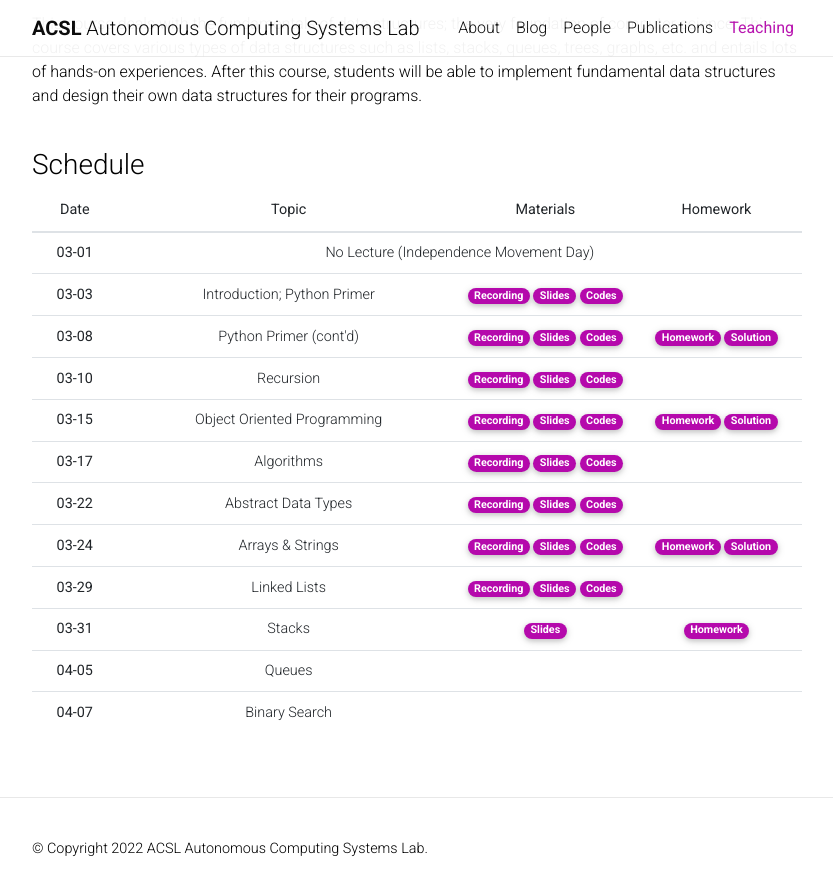
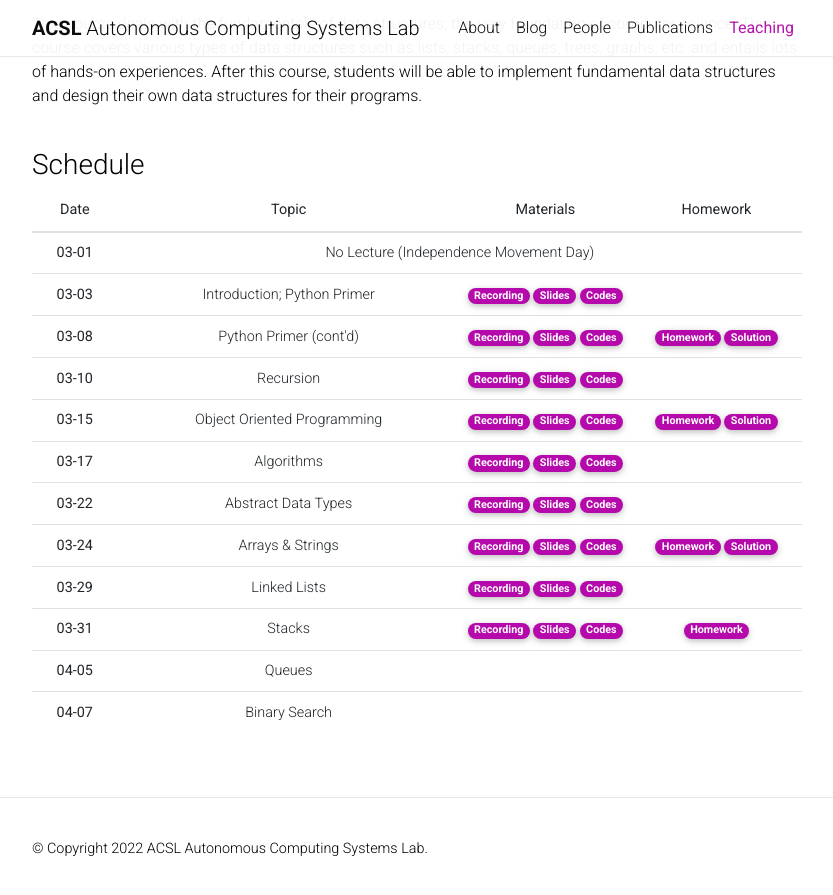
Before and after one commit to Uehwan/Uehwan.github.io, a Jekyll site: the page built from _teaching/datastruct22sp.md, in a window 1280 px wide and 900 px high, scrolled down 666 px. Shown: the top 895 px of the window, without its empty margins (223-1056 px from the left). Built offline with Jekyll 4.4.1, drawn with Linux system fonts in a browser that asks for light colours; nearby versions of some CDN libraries; comment, search, counter and statistics services are not loaded; a style sheet for code colours, icons or effects is not loaded.

Commit message:
[ds22sp] 22-03-31 post

```diff
--- a/_teaching/datastruct22sp.md
+++ b/_teaching/datastruct22sp.md
@@ -107,9 +107,9 @@
       <th scope="row">03-31</th>
       <td>Stacks</td>
       <td>
-        <!--a href="https://youtu.be/zgdbPrBmg5A" target="_blank" class="badge badge-pill" style="background-color:#B509AC;">Recording</a-->
+        <a href="https://youtu.be/riwHEOX2wlY" target="_blank" class="badge badge-pill" style="background-color:#B509AC;">Recording</a>
         <a href="https://docs.google.com/presentation/d/1rQczqk533EjGxJBMWhPtT93zl_5btLMaVX1QRi7S4L4/edit?usp=sharing" target="_blank" class="badge badge-pill" style="background-color:#B509AC;">Slides</a>
-        <!--a href="https://colab.research.google.com/drive/1S9OYcv8v-KU1w1RI_t7fEb78EGjrQ3Aw?usp=sharing" target="_blank" class="badge badge-pill" style="background-color:#B509AC;">Codes</a-->
+        <a href="https://colab.research.google.com/drive/1zpBksn5jc3wQuK6e-aoqU9MPkSFmaXDB?usp=sharing" target="_blank" class="badge badge-pill" style="background-color:#B509AC;">Codes</a>
       </td>
       <td>
         <a href="https://colab.research.google.com/drive/1Z0_2u5ix1J7s86kH26wJuhDkkcwIw6ed?usp=sharing" target="_blank" class="badge badge-pill" style="background-color:#B509AC;">Homework</a>
```
